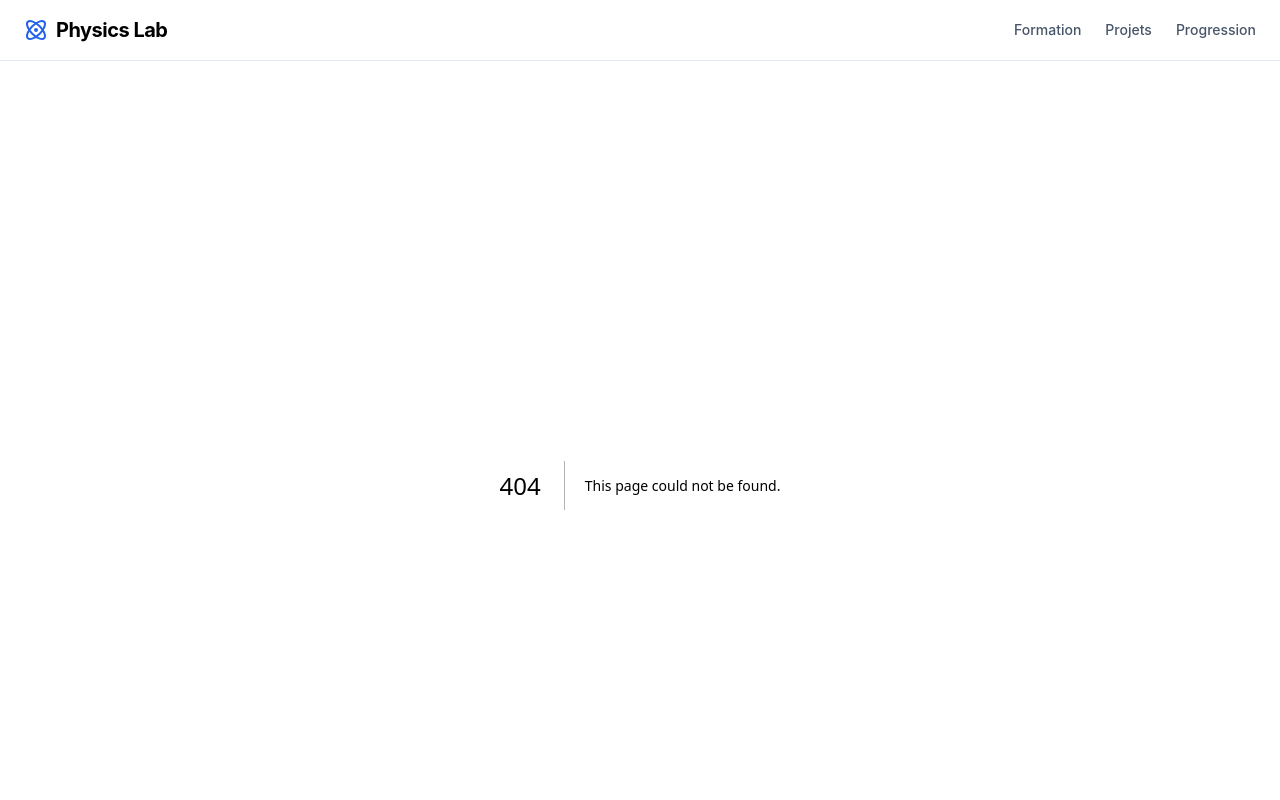
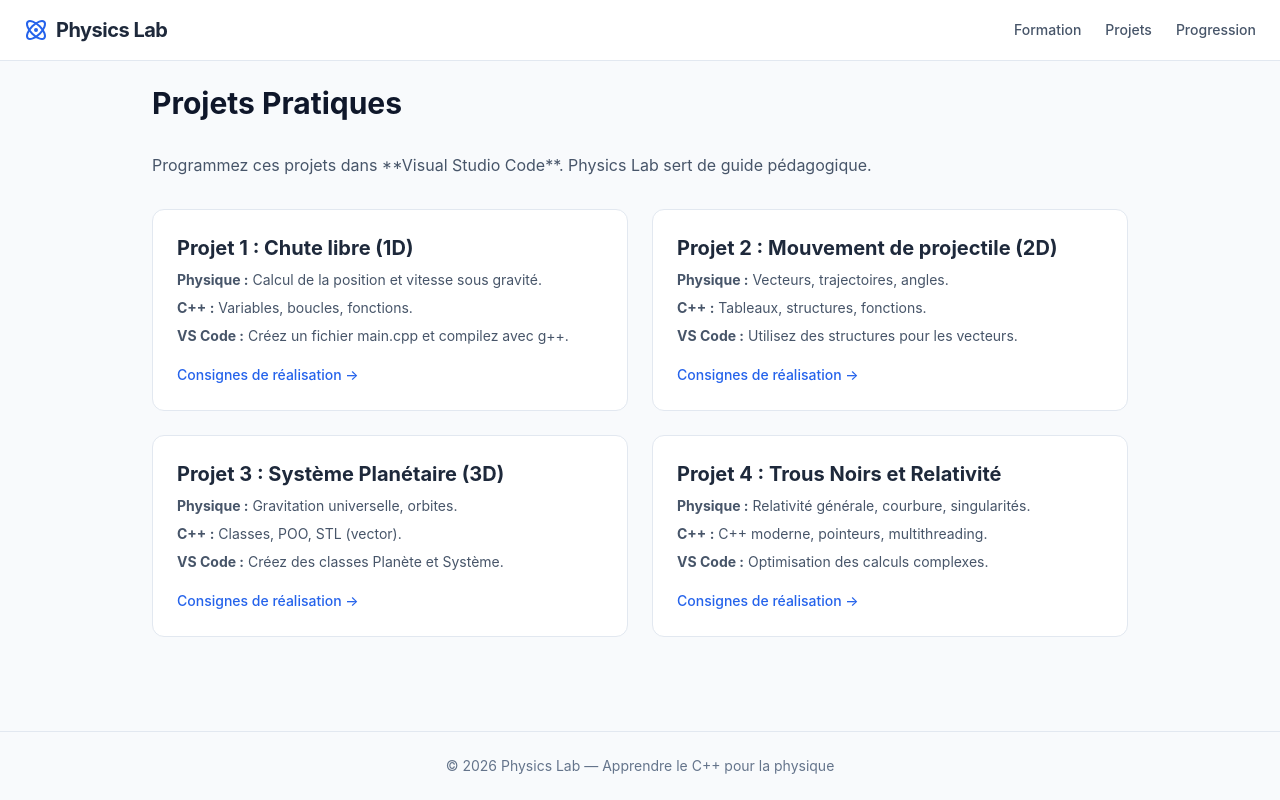
Before and after one commit to Majorana-1-9-3-8/physics-lab, a Next.js app: page /projets in a window 1280 px wide. Before the commit this address had no page. Shown: the top 800 px of the page. Built offline with nearby package versions, Linux system fonts and the light colour scheme.

Commit message:
Add files via upload

```diff
--- /dev/null
+++ b/app/projets/page.tsx
@@ -0,0 +1,59 @@
+import Link from "next/link";
+
+const projets = [
+  {
+    title: "Projet 1 : Chute libre (1D)",
+    physique: "Calcul de la position et vitesse sous gravité.",
+    cpp: "Variables, boucles, fonctions.",
+    vsCode: "Créez un fichier main.cpp et compilez avec g++.",
+    link: "/projets/chute-libre"
+  },
+  {
+    title: "Projet 2 : Mouvement de projectile (2D)",
+    physique: "Vecteurs, trajectoires, angles.",
+    cpp: "Tableaux, structures, fonctions.",
+    vsCode: "Utilisez des structures pour les vecteurs.",
+    link: "/projets/projectile"
+  },
+  {
+    title: "Projet 3 : Système Planétaire (3D)",
+    physique: "Gravitation universelle, orbites.",
+    cpp: "Classes, POO, STL (vector).",
+    vsCode: "Créez des classes Planète et Système.",
+    link: "/projets/systeme-planetaire"
+  },
+  {
+    title: "Projet 4 : Trous Noirs et Relativité",
+    physique: "Relativité générale, courbure, singularités.",
+    cpp: "C++ moderne, pointeurs, multithreading.",
+    vsCode: "Optimisation des calculs complexes.",
+    link: "/projets/trous-noirs"
+  }
+];
+
+export default function ProjetsPage() {
+  return (
+    <div className="space-y-8">
+      <h1 className="text-3xl font-bold text-slate-900">Projets Pratiques</h1>
+      <p className="text-slate-600">
+        Programmez ces projets dans **Visual Studio Code**. Physics Lab sert de guide pédagogique.
+      </p>
+
+      <div className="grid md:grid-cols-2 gap-6">
+        {projets.map((p) => (
+          <div key={p.title} className="bg-white p-6 rounded-xl border border-slate-200 hover:shadow-md transition">
+            <h3 className="text-xl font-bold mb-2">{p.title}</h3>
+            <div className="space-y-2 text-sm text-slate-600 mb-4">
+              <p><strong>Physique :</strong> {p.physique}</p>
+              <p><strong>C++ :</strong> {p.cpp}</p>
+              <p><strong>VS Code :</strong> {p.vsCode}</p>
+            </div>
+            <Link href={p.link} className="text-physics-primary font-medium text-sm">
+              Consignes de réalisation →
+            </Link>
+          </div>
+        ))}
+      </div>
+    </div>
+  );
+}
```
